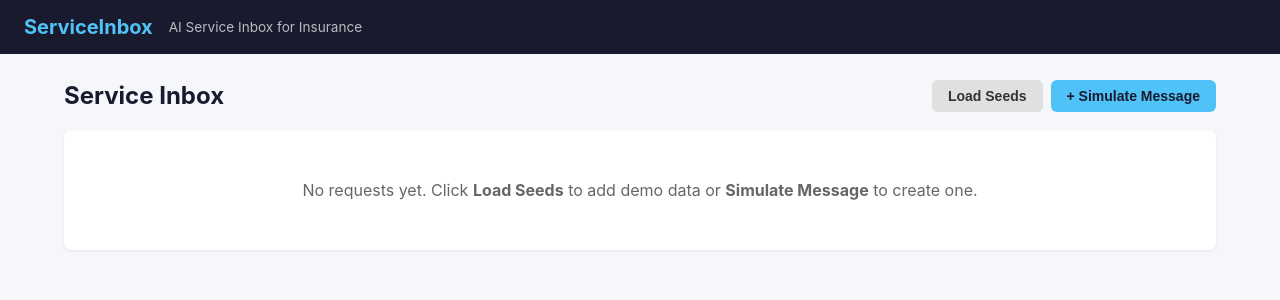
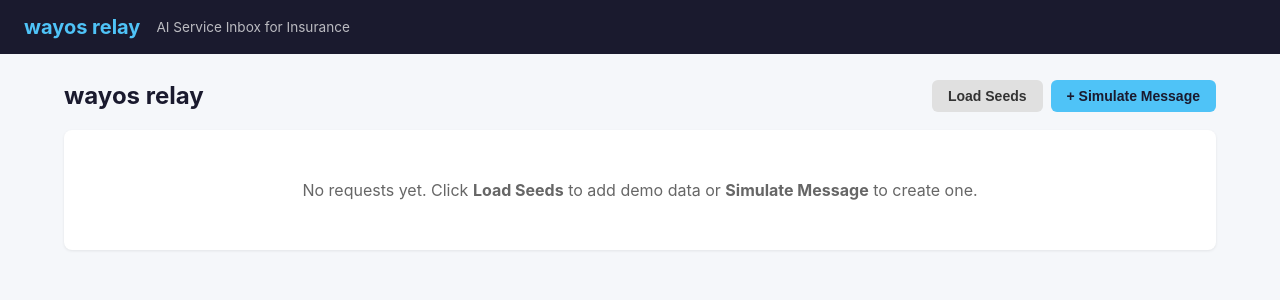
Before and after one commit to kgarner310/wayos-relay, a FastAPI app: page / in a window 1280 px wide. Shown: the top 300 px of the page. Run offline with FastAPI, Linux system fonts and the light colour scheme.

Commit message:
fix: wayos relay branding in templates

```diff
--- a/app/templates/base.html
+++ b/app/templates/base.html
@@ -3,12 +3,12 @@
 <head>
   <meta charset="UTF-8">
   <meta name="viewport" content="width=device-width, initial-scale=1.0">
-  <title>{% block title %}ServiceInbox{% endblock %}</title>
+  <title>{% block title %}wayos relay{% endblock %}</title>
   <link rel="stylesheet" href="/static/style.css">
 </head>
 <body>
   <nav class="topbar">
-    <a href="/" class="logo">ServiceInbox</a>
+    <a href="/" class="logo">wayos relay</a>
     <span class="tagline">AI Service Inbox for Insurance</span>
   </nav>
   <main class="container">
--- a/app/templates/detail.html
+++ b/app/templates/detail.html
@@ -1,5 +1,5 @@
 {% extends "base.html" %}
-{% block title %}Request #{{ sr.id }} — ServiceInbox{% endblock %}
+{% block title %}Request #{{ sr.id }} — wayos relay{% endblock %}
 
 {% block content %}
 <a href="/" class="back-link">&larr; Back to Inbox</a>
--- a/app/templates/inbox.html
+++ b/app/templates/inbox.html
@@ -1,9 +1,9 @@
 {% extends "base.html" %}
-{% block title %}Inbox — ServiceInbox{% endblock %}
+{% block title %}Inbox — wayos relay{% endblock %}
 
 {% block content %}
 <div class="inbox-header">
-  <h1>Service Inbox</h1>
+  <h1>wayos relay</h1>
   <div class="actions">
     <button id="btn-seed" class="btn btn-secondary" onclick="seedData()">Load Seeds</button>
     <button id="btn-simulate" class="btn btn-primary" onclick="openSimulate()">+ Simulate Message</button>
```
